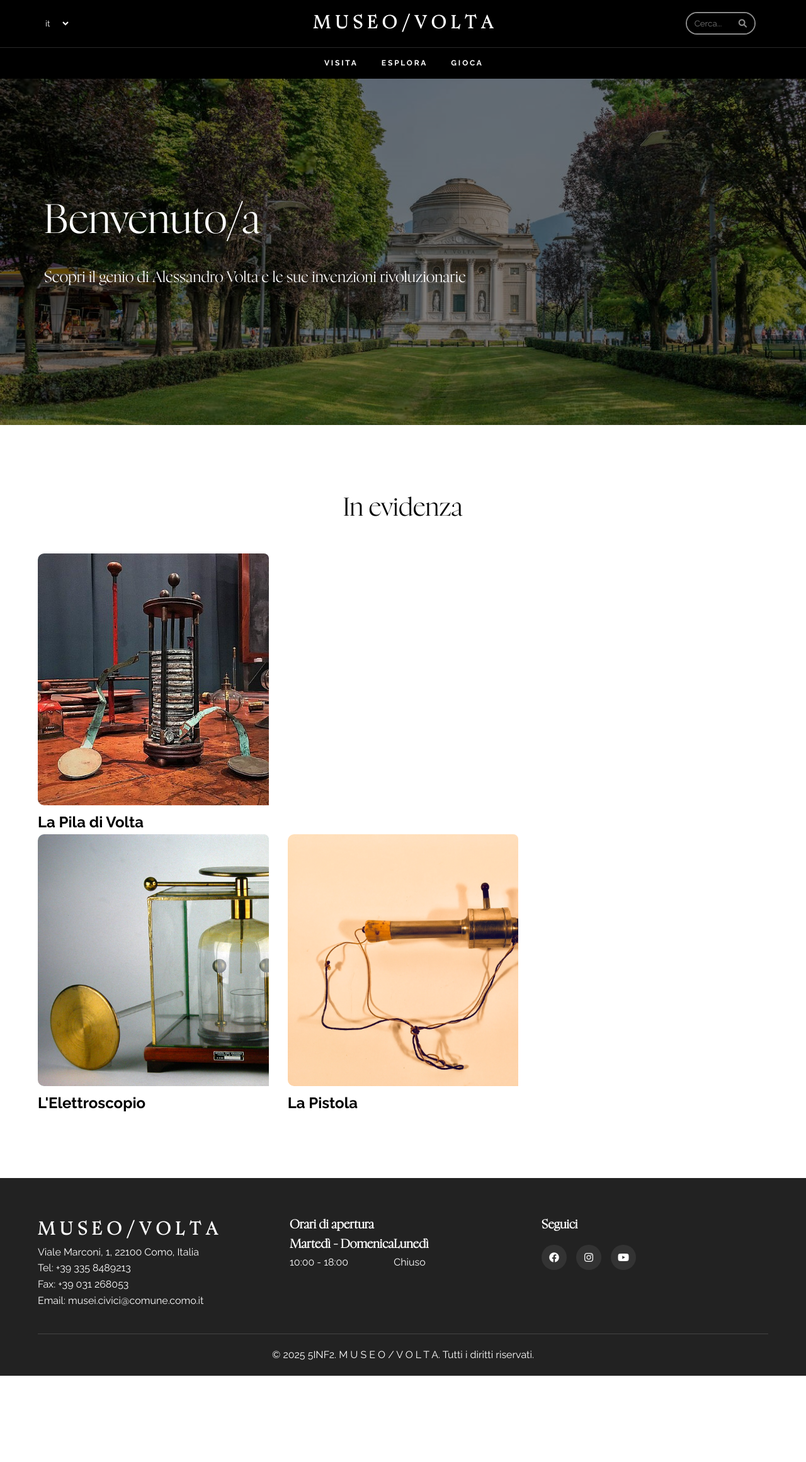
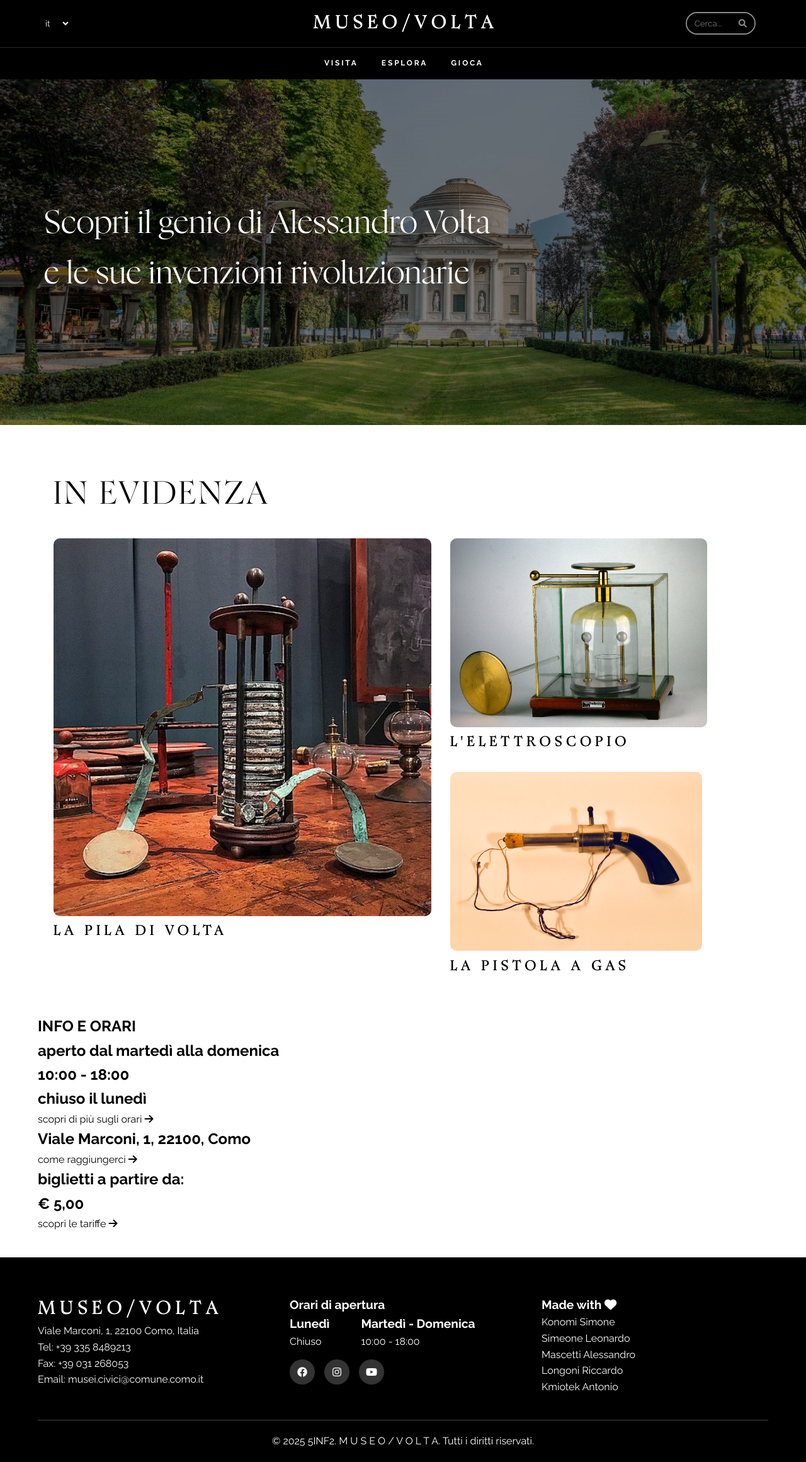
Before and after one commit to simeleo20/volta-museum, a Django app: page / in a window 1280 px wide. Shown: the whole page at 63% size. Before the commit the page ends 2185 px from the top, so only its background shows below. Run offline with Django 5.2, Linux system fonts and the light colour scheme.

Commit message:
grafica base completamente terminata, sezione evidenza messa a posto

```diff
--- a/pages/static/css/style.css
+++ b/pages/static/css/style.css
@@ -147,18 +147,21 @@
     padding: 15px 20px;
     font-size: 12px;
     font-weight: 700;
+    border-bottom: #000000 1px solid;
   }
 
   .menu-link:hover {
-    border-bottom: #4a4a4a 2px solid;
+    border-bottom: #4a4a4a 1px solid;
   }
 
   .submenu {
+    display: flex;
+    justify-content: center;
     position: absolute;
     top: 100%;
     left: 0;
     background-color: #000000;
-    width: 220px;
+    width: 100%;
     opacity: 0;
     visibility: hidden;
     transition: all 0.3s;
@@ -172,12 +175,17 @@
 
   .submenu li a {
     display: block;
-    padding: 12px 20px;
+    white-space: nowrap;
     transition: background-color 0.3s;
+    background-color: #000000;
   }
 
-  .submenu li a:hover {
-    background-color: #555;
+  .destra {
+    padding: 12px 25px 12px 600px;
+  }
+
+  .sinistra {
+    padding: 12px 600px 12px 25px;
   }
 
   /* Breadcrumb */
@@ -256,6 +264,12 @@
     font-family: 'Nyght Serif', serif;
   }
 
+  .home-banner-title {
+    font-size: 50px;
+    font-weight: 300;
+    font-family: 'Nyght Serif', serif;
+  }
+
   .banner-content h1 {
     font-size: 4rem;
     margin-bottom: 20px;
@@ -270,42 +284,45 @@
 
   /* Sezione Highlights */
   .highlights {
-    padding: 60px 0;
+    padding: 30px 25px;
   }
 
-  .section-title {
-    text-align: center;
-    margin-bottom: 40px;
-    font-size: 2.5rem;
+  .inevidenza {
+    text-align: left;
+    margin-bottom: 30px;
     font-weight: 300;
     font-family: 'Nyght Serif', serif;
+    font-size: 50px;
+    letter-spacing: 4px;
   }
 
   .highlights-grid-horizontal {
-    display: grid;
-    grid-template-columns: repeat(auto-fill, minmax(300px, 1fr));
+    display: flex;
+    flex-direction: row;
     gap: 30px;
+    margin-bottom: 30px;
   }
 
   .highlights-grid-vertical {
-    display: grid;
-    grid-template-columns: repeat(auto-fill, minmax(300px, 1fr));
+    display: flex;
+    flex-direction: column;
     gap: 30px;
   }
 
   .highlight-card {
-    border-radius: 8px;
     overflow: hidden;
     transition: transform 0.3s;
+    font-family: 'Nyght Serif', serif;
+    font-size: 14px;
+    letter-spacing: 7px;
   }
 
   .highlight-card:hover {
     transform: translateY(-10px);
   }
 
-  .highlight-image {
+  .immagine {
     border-radius: 10px;
-    height: 400px;
     background-size: cover;
     background-position: center;
   }
@@ -341,7 +358,7 @@
 
   /* Footer */
   footer {
-    background-color: #222;
+    background-color: #000000;
     color: #fff;
     padding: 60px 0 20px;
   }
@@ -355,7 +372,6 @@
 
   .footer-section h3 {
     font-size: 1.2rem;
-    font-family: 'Nyght Serif', serif;
   }
 
   .social-icons {
@@ -387,6 +403,10 @@
 
   .orari {
     display: flex;
+  }
+
+  .aperto {
+    padding-left: 50px;
   }
 
   /* Contenuto principale */
--- a/pages/static/testo.txt
+++ b/pages/static/testo.txt
@@ -18,3 +18,7 @@ metti solo un collage stile louvre e un titolo con poi il pulsante "scopri di pi
 - pusante ricerca a destra, e pulsante lingua a sinitra
 - vedi le pagine di tariffe e orari tutto su visitcomo e pianifica la visita vedi se si può aggiungere
   l'API di openstreetmap con leaflet (guarda es. fatto in tpsit)
+
+aggiornamento:
+fatto tutto manca solo la pagina di orari e pianifica con mappa
+mettere a posto la parte info e orari della home
--- a/pages/templates/baseTemplate.html
+++ b/pages/templates/baseTemplate.html
@@ -46,15 +46,15 @@
           <li class="menu-item has-submenu">
             <a href="#" class="menu-link">V I S I T A</a>
             <ul class="submenu">
-              <li><a href="/visita/pianifica">pianifica la tua visita</a></li>
-              <li><a href="/visita/orari">tariffe e orari</a></li>
+              <li><a href="/visita/pianifica" class="destra">pianifica la tua visita</a></li>
+              <li><a href="/visita/orari" class="sinistra">tariffe e orari</a></li>
             </ul>
           </li>
           <li class="menu-item has-submenu">
             <a href="#" class="menu-link">E S P L O R A</a>
             <ul class="submenu">
-              <li><a href="/esplora/opere">opere e invenzioni</a></li>
-              <li><a href="/esplora/vita">la vita di Volta</a></li>
+              <li><a href="/esplora/opere" class="destra">opere e invenzioni</a></li>
+              <li><a href="/esplora/vita" class="sinistra">la vita di Volta</a></li>
             </ul>
           </li>
           <li class="menu-item">
@@ -100,22 +100,23 @@
           <h3>Orari di apertura</h3>
           <div class="orari">
             <div>
+              <h3>Lunedì</h3>
+              <p>Chiuso</p>
+            </div>
+            <div class="aperto">
               <h3>Martedì - Domenica</h3>
               <p>10:00 - 18:00</p>
             </div>
-            <div>
-              <h3>Lunedì</h3>
-              <p>Chiuso</p>
-            </div>
           </div>
-        </div>
-        <div class="footer-section">
-          <h3>Seguici</h3>
           <div class="social-icons">
             <a href="https://www.facebook.com/Musei-Civici-Como-114230333552167/"><i class="fab fa-facebook"></i></a>
             <a href="https://www.instagram.com/museicivicicomo/"><i class="fab fa-instagram"></i></a>
             <a href="https://www.youtube.com/channel/UCX-oEQvg8rEAWse8E6tUpIg"><i class="fab fa-youtube"></i></a>
           </div>
+        </div>
+        <div class="footer-section">
+          <h3>Made with <i class="fas fa-heart"></i><br></h3>
+          <p>Konomi Simone<br>Simeone Leonardo<br>Mascetti Alessandro<br>Longoni Riccardo<br>Kmiotek Antonio</p>
         </div>
       </div>
       <div class="footer-bottom">
--- a/pages/templates/esplora/opere.html
+++ b/pages/templates/esplora/opere.html
@@ -7,7 +7,7 @@
 {% endblock %}
 
 {% block banner %}
-<div class="page-banner" style="background-image: url('/static/images/header-opere.jpg');">
+<div class="page-banner" style="background-image: url('/static/images/stanza-invenzioni.png');">
   <div class="banner-overlay"></div>
   <div class="banner-content">
     <h1>Opere e invenzioni</h1>
--- a/pages/templates/esplora/vita.html
+++ b/pages/templates/esplora/vita.html
@@ -7,7 +7,7 @@
 {% endblock %}
 
 {% block banner %}
-<div class="page-banner" style="background-image: url('/static/images/header-vita.jpg');">
+<div class="page-banner" style="background-image: url('/static/images/volta.jpg');">
   <div class="banner-overlay"></div>
   <div class="banner-content">
     <h1>La vita di Volta</h1>
--- a/pages/templates/gioca.html
+++ b/pages/templates/gioca.html
@@ -7,10 +7,10 @@
 {% endblock %}
 
 {% block banner %}
-<div class="page-banner" style="background-image: url('/static/images/header-gioca.jpg');">
+<div class="page-banner" style="background-image: url('/static/images/invenzione-upclose.png');">
   <div class="banner-overlay"></div>
   <div class="banner-content">
-    <h1>Gioca</h1>
+    <h1>Mettiti in gioco</h1>
   </div>
 </div>
 {% endblock %}
--- a/pages/templates/home.html
+++ b/pages/templates/home.html
@@ -6,39 +6,61 @@
 <div class="main-banner" style="background-image: url('/static/images/tempio-voltiano-from-distance.jpg');">
   <div class="banner-overlay"></div>
   <div class="banner-content">
-    <h1>Benvenuto/a</h1>
-    <p>Scopri il genio di Alessandro Volta e le sue invenzioni rivoluzionarie</p>
+    <span class="home-banner-title">Scopri il genio di Alessandro Volta<br>e le sue invenzioni rivoluzionarie</span>
   </div>
 </div>
 {% endblock %}
 
 {% block body %}
+<!-- sezione con opere in evidenza -->
 <section class="highlights">
-  <h2 class="section-title">In evidenza</h2>
+  <h1 class="inevidenza">IN EVIDENZA</h1>
   <div class="highlights-grid-horizontal">
     <div class="highlight-card">
       <a href="/esplora/opere#pila">
-        <img src="/static/images/pila.jpg" alt="pila" class="highlight-image">
-        <h1 class="image-title">La Pila di Volta</h1>
+        <img src="/static/images/pila.jpg" alt="pila" class="immagine" height="600" width="600">
+        <h1 class="image-title">LA PILA DI VOLTA</h1>
       </a>
-      </div>
     </div>
 
     <div class="highlights-grid-vertical">
       <div class="highlight-card">
         <a href="/esplora/opere#pila">
-        <img src="/static/images/elettroscopio.jpg" alt="elettroscopio" class="highlight-image">
-        <h1 class="image-title">L'Elettroscopio</h1>
+        <img src="/static/images/elettroscopio.jpg" alt="elettroscopio" class="immagine" height="300" >
+        <h1 class="image-title">L'ELETTROSCOPIO</h1>
         </a>
       </div>
 
       <div class="highlight-card">
         <a href="/esplora/opere#pila">
-        <img src="/static/images/pistola.jpg" alt="pistola" class="highlight-image">
-        <h1 class="image-title">La Pistola</h1>
+        <img src="/static/images/pistola.jpg" alt="pistola" class="immagine" width="400">
+        <h1 class="image-title">LA PISTOLA A GAS</h1>
         </a>
       </div>
     </div>
   </div>
 </section>
+<!-- sezione con orari e tariffe-->
+<section class="info-orari">
+  <div class="info-orari-container">
+    <h1 class="info-orari-title">INFO E ORARI</h1>
+    <div class="info-orari-grid">
+      <div class="info-orari-card">
+        <h2>aperto dal martedì alla domenica</h2>
+        <h1 class="time">10:00 - 18:00</h1>
+        <h2>chiuso il lunedì</h2>
+        <a href="/visita/pianifica">scopri di più sugli orari <i class="fas fa-arrow-right"></i></a>
+        <br>
+        <h2>Viale Marconi, 1, 22100, Como</h2>
+        <a href="/visita/pianifica">come raggiungerci <i class="fas fa-arrow-right"></i></a>
+      </div>
+
+      <div class="info-orari-card">
+        <h2>biglietti a partire da:</h2>
+        <h1 class="price">€ 5,00</h1>
+        <a href="/visita/orari">scopri le tariffe <i class="fas fa-arrow-right"></i></a>
+      </div>
+    </div>
+  </div>
+</section>
 {% endblock %}
--- a/pages/templates/visita/orari.html
+++ b/pages/templates/visita/orari.html
@@ -7,7 +7,7 @@
 {% endblock %}
 
 {% block banner %}
-<div class="page-banner" style="background-image: url('/static/images/header-orari.jpg');">
+<div class="page-banner" style="background-image: url('/static/images/museo-sera.jpg');">
   <div class="banner-overlay"></div>
   <div class="banner-content">
     <h1>Tariffe e orari</h1>
--- a/pages/templates/visita/pianifica.html
+++ b/pages/templates/visita/pianifica.html
@@ -7,7 +7,7 @@
 {% endblock %}
 
 {% block banner %}
-<div class="page-banner" style="background-image: url('/static/images/header-pianifica.jpg');">
+<div class="page-banner" style="background-image: url('/static/images/tempio-voltiano-from-distance.jpg');">
   <div class="banner-overlay"></div>
   <div class="banner-content">
     <h1>Pianifica la tua visita</h1>
```
Also changed, not shown: pages/static/images/invenzione-upclose.png (added), pages/static/images/museo-sera.jpg (added), pages/static/images/stanza-invenzioni.png (added), pages/static/images/volta.jpg (added).
